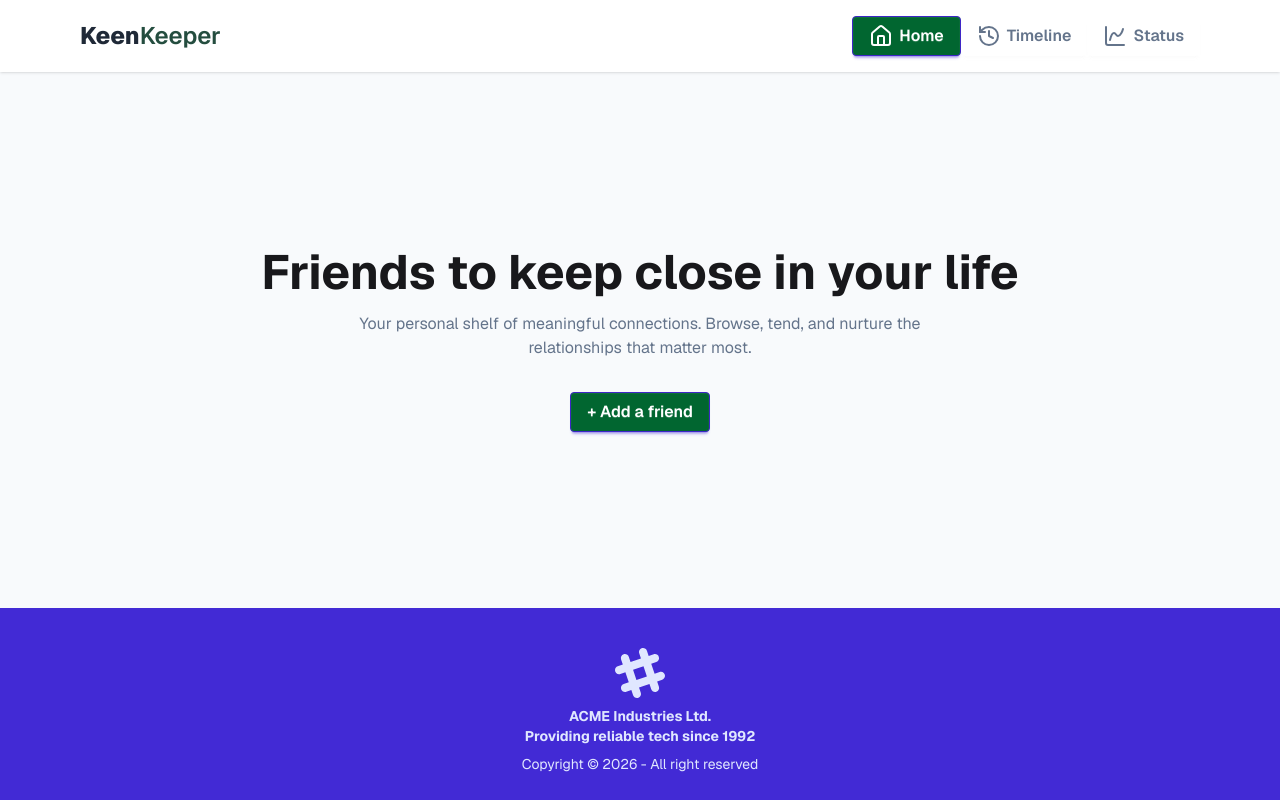
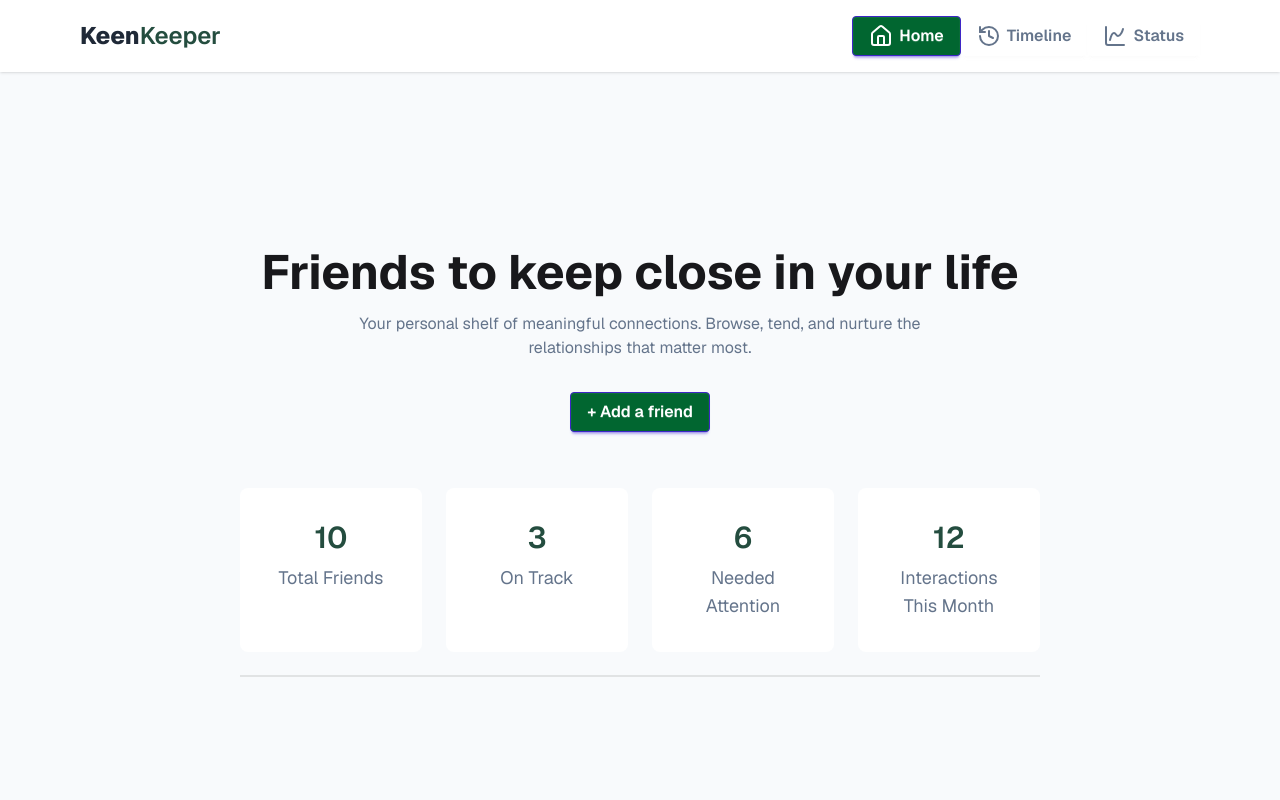
Before and after one commit to T4RUNN4/PH-B13_A07, a React (Vite) app: page / in a window 1280 px wide. Shown: the top 800 px of the page. Built offline with nearby package versions, Linux system fonts and the light colour scheme.

Commit message:
Status UI

```diff
--- /dev/null
+++ b/src/components/unique/StatusCard.jsx
@@ -0,0 +1,8 @@
+export default function StatusCard({ text, number }) {
+    return (
+        <div className="bg-white p-8 flex flex-col rounded-lg gap-2 text-center">
+            <h2 className="text-[#244D3F] font-semibold text-3xl">{number}</h2>
+            <p className="text-[#64748B] text-lg">{text}</p>
+        </div>
+    )
+}
--- /dev/null
+++ b/src/components/unique/StatusContainer.jsx
@@ -0,0 +1,12 @@
+import StatusCard from "./StatusCard";
+
+export default function StatusContainer() {
+    return (
+        <div className="grid grid-cols-4 gap-6 mt-10">
+            <StatusCard number="10" text="Total Friends"></StatusCard>
+            <StatusCard number="3" text="On Track"></StatusCard>
+            <StatusCard number="6" text="Needed Attention"></StatusCard>
+            <StatusCard number="12" text="Interactions This Month"></StatusCard>
+        </div>
+    )
+}
--- a/src/pages/HomePage.jsx
+++ b/src/pages/HomePage.jsx
@@ -1,9 +1,12 @@
 import Hero from "../components/unique/Hero";
+import StatusContainer from "../components/unique/StatusContainer";
 
 export default function HomePage() {
     return (
         <main className="py-40 px-60 bg-[#F8FAFC]">
             <Hero></Hero>
+            <StatusContainer></StatusContainer>
+            <div class="divider"></div>
         </main>
     )
 }
```
